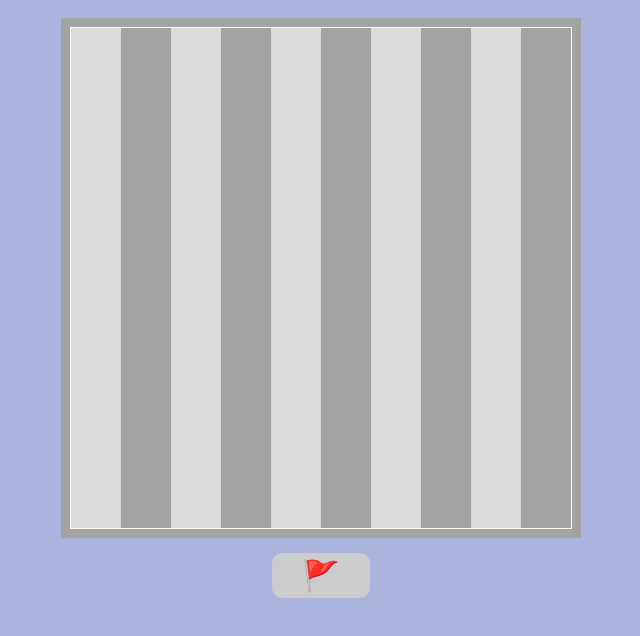
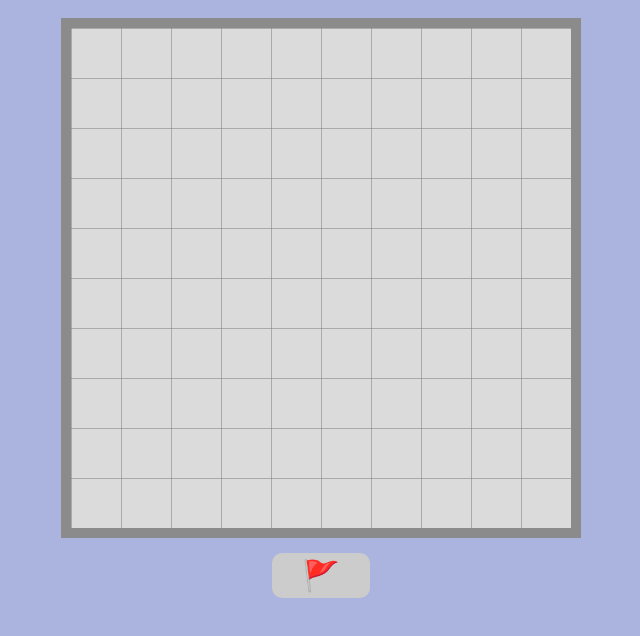
Before and after one commit to nikosvolkov/minesweeper, a website built with Vite: page index.html in a window 1280 px wide. Both pictures are taken after a click on the button "START". Shown: the part 132-768 px from the top of the page, without its empty margins (319-959 px from the left). Built offline with nearby package versions, Linux system fonts and the light colour scheme.

Commit message:
Added lines to bg board

```diff
--- a/src/css/style.css
+++ b/src/css/style.css
@@ -51,16 +51,16 @@ body{
 
   display: grid;
   grid-template-columns: repeat(10, 50px);
-  background-color: #dbdbdb;
+  background:
+  linear-gradient(to right, #7a7a7a, transparent 1px 50px),
+  linear-gradient(to bottom, #7a7a7a, transparent 1px 50px), #dbdbdb;
 
-  background-image: linear-gradient(to right, transparent 50px, red 51px);
+  background-size: 50px 50px;
 
-  background-size: 51px;
-
-  border: 10px #a3a3a3 solid;
+  border: 10px #8b8b8b solid;
 }
 
-.board::before{
+/* .board::before{
   content: '';
   position: absolute;
   width: 500px;
@@ -68,8 +68,9 @@ body{
   top: 0;
   left: 0;
   background:
-  repeating-linear-gradient(to right, #dbdbdb, #dbdbdb 50px, #a3a3a3 0px, #a3a3a3 100px)
-}
+  repeating-linear-gradient(to right,  #dbdbdb 50px, #a3a3a3 51px, );
+  background-size: 50px;
+} */
 
 .board-cell{
   width: 50px;
--- a/src/js/game.js
+++ b/src/js/game.js
@@ -17,15 +17,15 @@ const createBoard = () =>{
   boardDiv.classList.add('board')
   gameDiv.append(boardDiv)
 
-  for (let r = 0; r < rows; r++){
-    for(let c = 0; c < columns; c++){
-      const boardCell = document.createElement('div')
-      boardCell.id = `${r}-${c}`;
-      boardCell.classList.add('board-cell')
-      boardCell.addEventListener('click', cellClicked)
-      boardDiv.append(boardCell)
-    }
-  }
+  // for (let r = 0; r < rows; r++){
+  //   for(let c = 0; c < columns; c++){
+  //     const boardCell = document.createElement('div')
+  //     boardCell.id = `${r}-${c}`;
+  //     boardCell.classList.add('board-cell')
+  //     boardCell.addEventListener('click', cellClicked)
+  //     boardDiv.append(boardCell)
+  //   }
+  // }
 }
 
 const createFlagButton = () =>{
```
